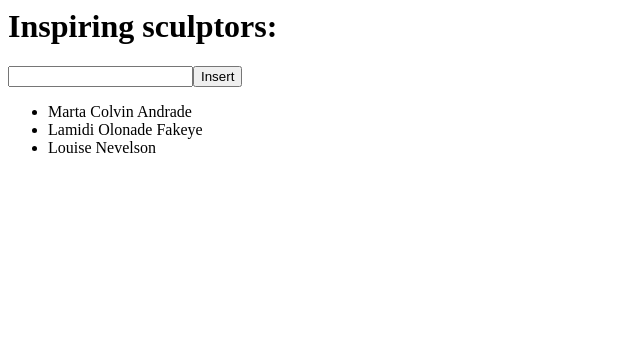
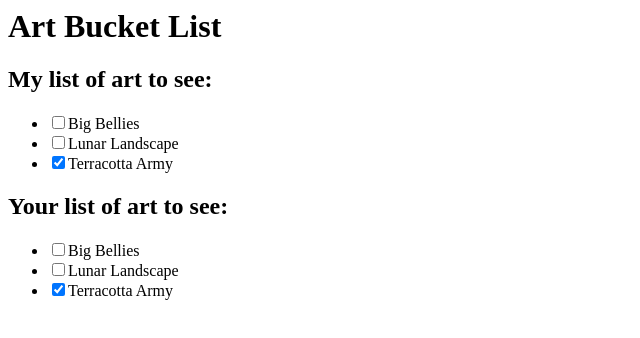
Before and after one commit to hido02/my-react, a React app: page / in a window 1280 px wide. Shown: the top 338 px of the page, without its empty margins (0-640 px from the left). Built offline with nearby package versions, Linux system fonts and the light colour scheme.

Commit message:
feat: spread로 독립된 개체 업데이트

```diff
--- a/src/App.js
+++ b/src/App.js
@@ -1,47 +1,77 @@
 import React, { useState } from 'react';
 
 let nextId = 3;
-const initialArtists = [
-  { id: 0, name: 'Marta Colvin Andrade' },
-  { id: 1, name: 'Lamidi Olonade Fakeye'},
-  { id: 2, name: 'Louise Nevelson'},
+const initialList = [
+  { id: 0, title: 'Big Bellies', seen: false },
+  { id: 1, title: 'Lunar Landscape', seen: false },
+  { id: 2, title: 'Terracotta Army', seen: true },
 ];
 
-export default function List() {
-  const [name, setName] = useState('');
-  const [artists, setArtists] = useState(
-    initialArtists
+export default function BucketList() {
+  const [myList, setMyList] = useState(initialList);
+  const [yourList, setYourList] = useState(
+    initialList
   );
 
-  function handleClick() {
-    const insertAt = 1; // Could be any index
-    const nextArtists = [
-      // Items before the insertion point:
-      ...artists.slice(0, insertAt),
-      // New item:
-      { id: nextId++, name: name },
-      // Items after the insertion point:
-      ...artists.slice(insertAt)
-    ];
-    setArtists(nextArtists);
-    setName('');
+  function handleToggleMyList(artworkId, nextSeen) {
+    setMyList(myList.map(artwork => {
+      if (artwork.id === artworkId) {
+        // Create a *new* object with changes
+        return { ...artwork, seen: nextSeen }; // 개체의 복사본을 만들어 독립적으로 개체를 업데이트함
+      } else {
+        // No changes
+        return artwork;
+      }
+    }));
+  }
+
+  function handleToggleYourList(artworkId, nextSeen) {
+    setYourList(yourList.map(artwork => {
+      if (artwork.id === artworkId) {
+        // Create a *new* object with changes
+        return { ...artwork, seen: nextSeen };
+      } else {
+        // No changes
+        return artwork;
+      }
+    }));
   }
 
   return (
     <>
-      <h1>Inspiring sculptors:</h1>
-      <input
-        value={name}
-        onChange={e => setName(e.target.value)}
-      />
-      <button onClick={handleClick}>
-        Insert
-      </button>
-      <ul>
-        {artists.map(artist => (
-          <li key={artist.id}>{artist.name}</li>
-        ))}
-      </ul>
+      <h1>Art Bucket List</h1>
+      <h2>My list of art to see:</h2>
+      <ItemList
+        artworks={myList}
+        onToggle={handleToggleMyList} />
+      <h2>Your list of art to see:</h2>
+      <ItemList
+        artworks={yourList}
+        onToggle={handleToggleYourList} />
     </>
   );
 }
+
+function ItemList({ artworks, onToggle }) {
+  return (
+    <ul>
+      {artworks.map(artwork => (
+        <li key={artwork.id}>
+          <label>
+            <input
+              type="checkbox"
+              checked={artwork.seen}
+              onChange={e => {
+                onToggle(
+                  artwork.id,
+                  e.target.checked
+                );
+              }}
+            />
+            {artwork.title}
+          </label>
+        </li>
+      ))}
+    </ul>
+  );
+}
```
